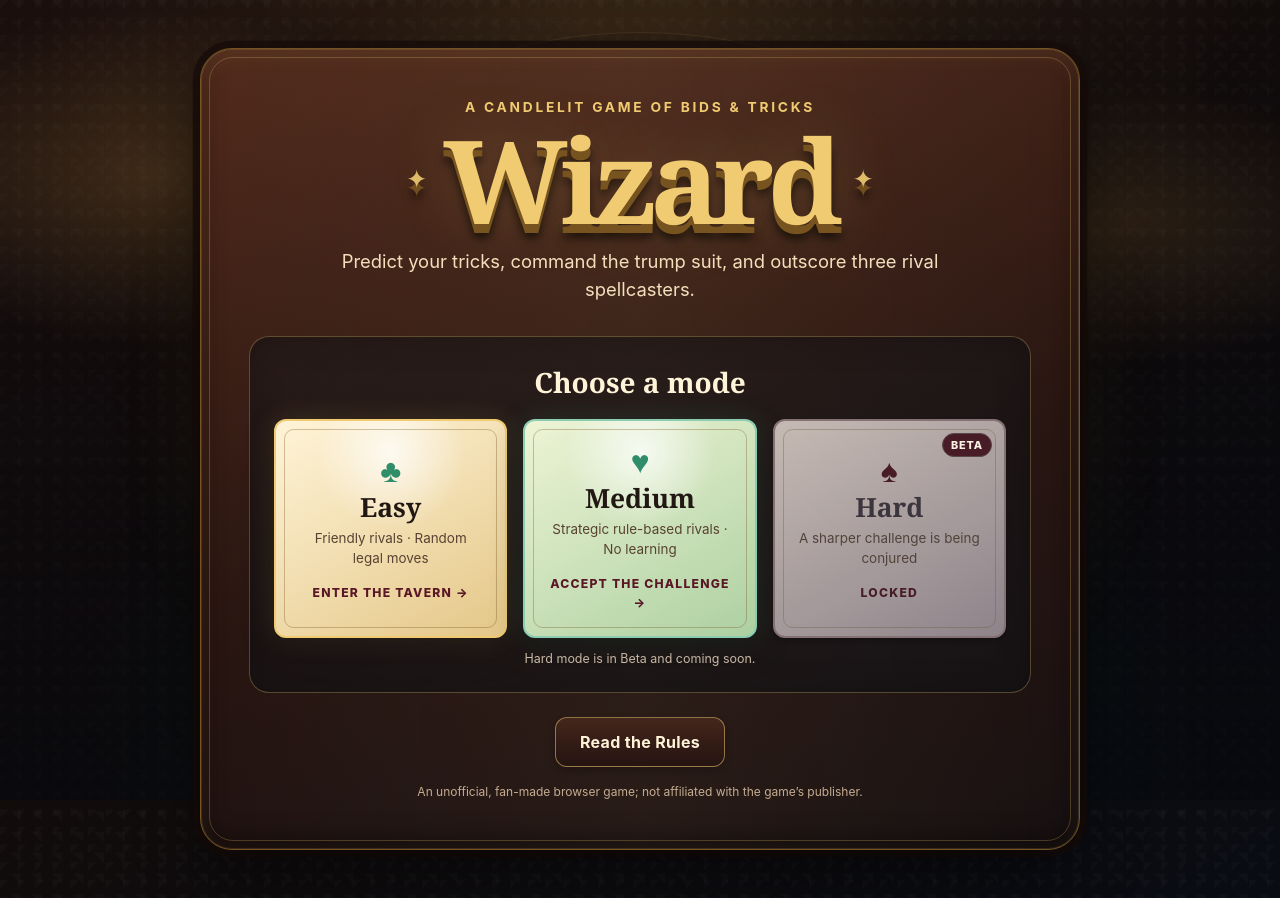
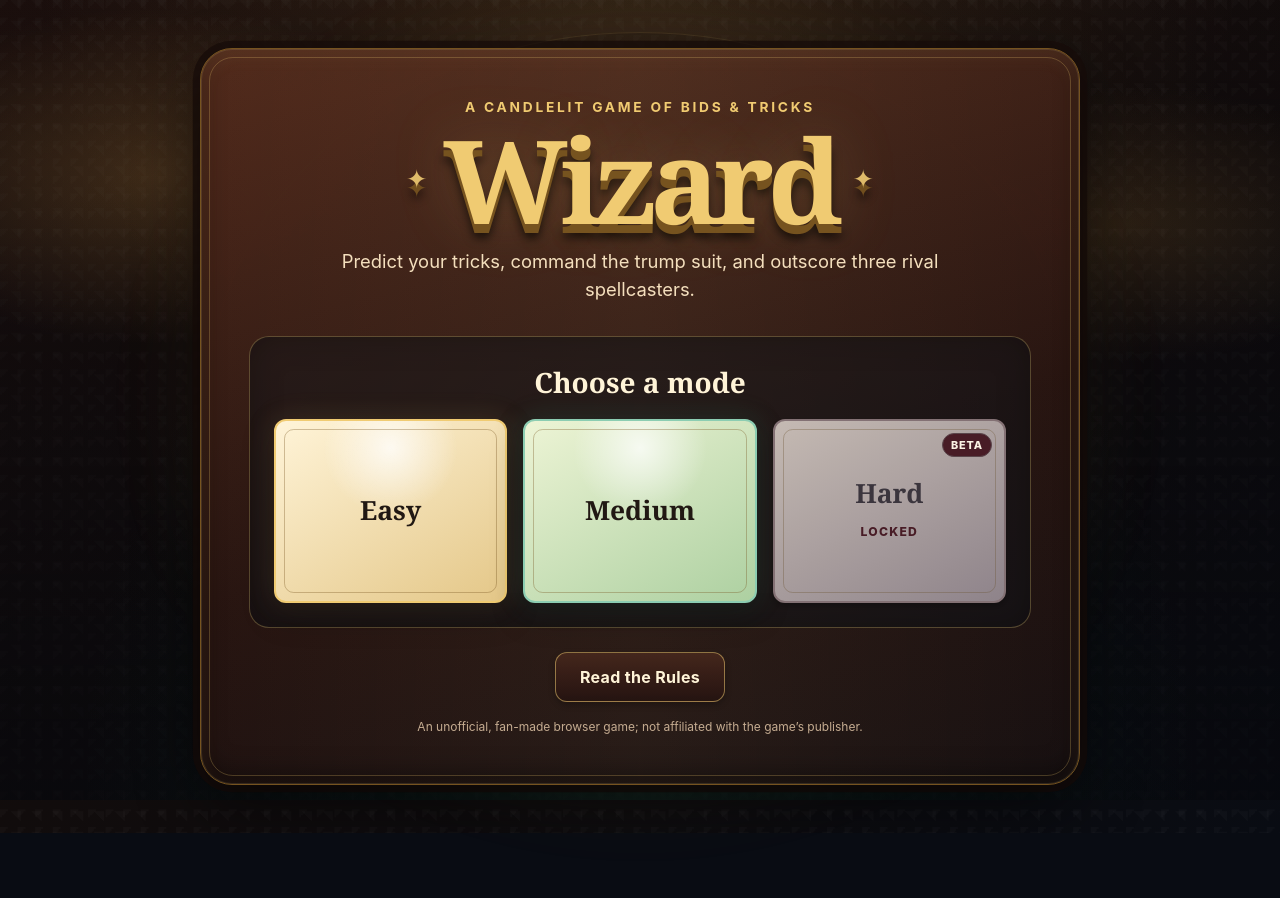
Before and after one commit to DenzelJohnson/wizard-card-game, a React (Vite) app: page / in a window 1280 px wide. After the commit the page ends 833 px from the top, so only its background shows below. Built offline with nearby package versions, Linux system fonts and the light colour scheme.

Commit message:
feat: simplify difficulty cards

```diff
--- a/src/components/HomeScreen.tsx
+++ b/src/components/HomeScreen.tsx
@@ -11,11 +11,8 @@ export interface HomeScreenProps {
   readonly onContinue: () => void;
 }
 
-const HARD_MODE_DESCRIPTION_ID = 'hard-mode-description';
 const EASY_MODE_TITLE_ID = 'easy-mode-title';
-const EASY_MODE_DESCRIPTION_ID = 'easy-mode-description';
 const MEDIUM_MODE_TITLE_ID = 'medium-mode-title';
-const MEDIUM_MODE_DESCRIPTION_ID = 'medium-mode-description';
 const NEW_GAME_DIALOG_TITLE_ID = 'new-game-dialog-title';
 const NEW_GAME_DIALOG_DESCRIPTION_ID = 'new-game-dialog-description';
 
@@ -79,47 +76,29 @@ export function HomeScreen({
               className="mode-card mode-card--easy"
               type="button"
               aria-labelledby={EASY_MODE_TITLE_ID}
-              aria-describedby={EASY_MODE_DESCRIPTION_ID}
               onClick={(event) => startGame('easy', event.currentTarget)}
             >
-              <span className="mode-card__icon" aria-hidden="true">♣</span>
               <span id={EASY_MODE_TITLE_ID} className="mode-card__title">Easy</span>
-              <span id={EASY_MODE_DESCRIPTION_ID} className="mode-card__description">
-                Friendly rivals · Random legal moves
-              </span>
-              <span className="mode-card__cta" aria-hidden="true">Enter the tavern →</span>
             </button>
             <button
               className="mode-card mode-card--medium"
               type="button"
               aria-labelledby={MEDIUM_MODE_TITLE_ID}
-              aria-describedby={MEDIUM_MODE_DESCRIPTION_ID}
               onClick={(event) => startGame('medium', event.currentTarget)}
             >
-              <span className="mode-card__icon" aria-hidden="true">♥</span>
               <span id={MEDIUM_MODE_TITLE_ID} className="mode-card__title">Medium</span>
-              <span id={MEDIUM_MODE_DESCRIPTION_ID} className="mode-card__description">
-                Strategic rule-based rivals · No learning
-              </span>
-              <span className="mode-card__cta" aria-hidden="true">Accept the challenge →</span>
             </button>
             <button
               className="mode-card mode-card--locked"
               type="button"
               disabled
               aria-label="Hard — Beta"
-              aria-describedby={HARD_MODE_DESCRIPTION_ID}
             >
-              <span className="mode-card__icon" aria-hidden="true">♠</span>
               <span className="mode-card__title">Hard</span>
               <span className="beta-badge">Beta</span>
-              <span className="mode-card__description">A sharper challenge is being conjured</span>
-              <span className="mode-card__cta" aria-hidden="true">Locked</span>
+              <span className="mode-card__status" aria-hidden="true">Locked</span>
             </button>
           </div>
-          <p id={HARD_MODE_DESCRIPTION_ID} className="mode-selector__note">
-            Hard mode is in Beta and coming soon.
-          </p>
         </section>
         <div className="home-screen__secondary-actions">
           <button
--- a/src/styles/global.css
+++ b/src/styles/global.css
@@ -427,17 +427,6 @@ button.mode-card--medium:focus-visible { transform: translateY(-0.25rem); }
   opacity: 1;
 }
 
-.mode-card__icon {
-  color: var(--color-emerald);
-  font-family: var(--font-display);
-  font-size: 2rem;
-  line-height: 1;
-}
-
-.mode-card--locked .mode-card__icon {
-  color: var(--color-burgundy-dark);
-}
-
 .mode-card__title {
   font-family: var(--font-display);
   font-size: 1.65rem;
@@ -445,13 +434,7 @@ button.mode-card--medium:focus-visible { transform: translateY(-0.25rem); }
   line-height: 1;
 }
 
-.mode-card__description {
-  max-inline-size: 14rem;
-  color: var(--color-ink-soft);
-  font-size: 0.84rem;
-}
-
-.mode-card__cta {
+.mode-card__status {
   margin-block-start: var(--space-2);
   color: var(--color-burgundy-dark);
   font-size: 0.76rem;
@@ -473,12 +456,6 @@ button.mode-card--medium:focus-visible { transform: translateY(-0.25rem); }
   font-weight: 850;
   letter-spacing: 0.08em;
   text-transform: uppercase;
-}
-
-.mode-selector__note {
-  margin: var(--space-3) 0 0;
-  color: #dbc7b3;
-  font-size: 0.78rem;
 }
 
 .home-screen__secondary-actions {
```
Also changed, not shown: 1 other file (tests, documents, lock files or other folders).
